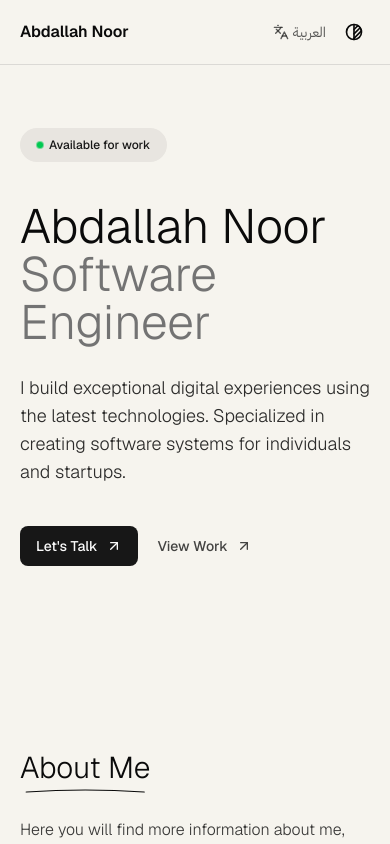
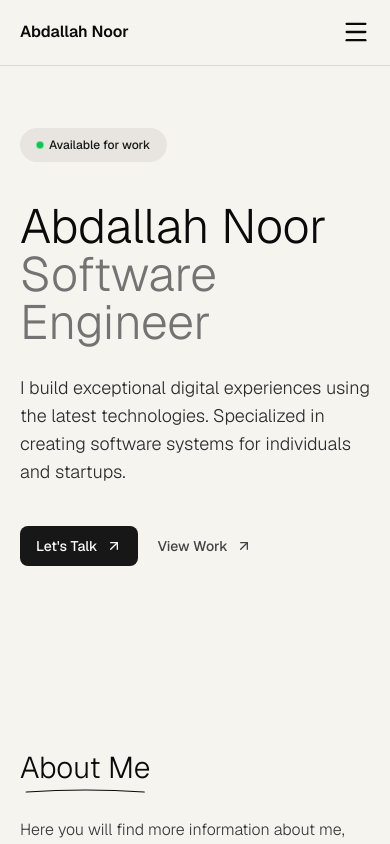
Before and after one commit to abdallanoor/portfolio, a Next.js app: page /en in a window 390 px wide. Shown: the top 844 px of the page. Built offline with nearby package versions, Linux system fonts and the light colour scheme.

Commit message:
fix: enhance header component with mobile menu and active section tracking

```diff
--- a/components/header.tsx
+++ b/components/header.tsx
@@ -1,30 +1,75 @@
 "use client";
 
-import Link from "next/link";
-import React from "react";
+import { useEffect, useMemo, useState } from "react";
 import { Button } from "./ui/button";
 import { useTheme } from "next-themes";
+import { useTranslations } from "next-intl";
+import { Menu, X } from "lucide-react";
 import LocaleSwitcher from "./locale-switcher";
-import { useTranslations } from "next-intl";
 
 export default function Header() {
+  const [isMobileMenuOpen, setIsMobileMenuOpen] = useState(false);
+  const [activeSection, setActiveSection] = useState("");
+
   const t = useTranslations("header");
+  const { setTheme } = useTheme();
 
-  const { setTheme } = useTheme();
+  const navItems = useMemo(
+    () => [
+      { name: t("links.home"), href: "#hero" },
+      { name: t("links.about"), href: "#about" },
+      { name: t("links.projects"), href: "#projects" },
+      { name: t("links.contact"), href: "#contact" },
+    ],
+    [t]
+  );
 
   const toggleTheme = () => {
     setTheme((prevTheme) => (prevTheme === "light" ? "dark" : "light"));
   };
 
-  return (
-    <header className="fixed top-0 left-0 right-0 bg-background border-b z-50">
-      <div className="container">
-        <div className="flex justify-between items-center h-16">
-          <div className="sm:text-lg hover:opacity-80 font-semibold">
-            <Link href="/">{t("name")}</Link>
-          </div>
-          <div className="flex items-center gap-2">
-            <LocaleSwitcher />
+  const scrollToSection = (href: string) => {
+    const element = document.querySelector(href);
+    if (element) {
+      element.scrollIntoView({ behavior: "smooth" });
+      setIsMobileMenuOpen(false);
+    }
+  };
+
+  useEffect(() => {
+    const handleScroll = () => {
+      const sections = navItems.map((item) => item.href.substring(1));
+      const scrollPosition = window.scrollY + 100;
+
+      let found = false;
+
+      for (const section of sections) {
+        const element = document.getElementById(section);
+        if (element) {
+          const offsetTop = element.offsetTop;
+          const offsetHeight = element.offsetHeight;
+
+          if (
+            scrollPosition >= offsetTop &&
+            scrollPosition < offsetTop + offsetHeight
+          ) {
+            setActiveSection(section);
+            found = true;
+            break;
+          }
+        }
+      }
+
+      if (!found) setActiveSection("");
+    };
+
+    window.addEventListener("scroll", handleScroll);
+    handleScroll();
+
+    return () => window.removeEventListener("scroll", handleScroll);
+  }, [navItems]);
+
+  const ThemeToggle = () => (
     <Button
       variant="ghost"
       size="icon"
@@ -53,7 +98,84 @@ export default function Header() {
       </svg>
       <span className="sr-only">{t("toggleTheme")}</span>
     </Button>
+  );
+
+  return (
+    <header className="fixed top-0 left-0 right-0 bg-background border-b z-50">
+      <div>
+        <div className="container flex items-center justify-between h-16">
+          <button
+            onClick={() => scrollToSection("#hero")}
+            className="sm:text-lg hover:opacity-80 font-semibold cursor-pointer"
+          >
+            {t("name")}
+          </button>
+
+          <nav className="hidden md:flex items-center justify-center gap-3 flex-1">
+            {navItems.map((item) => (
+              <Button
+                key={item.name}
+                variant="link"
+                size="sm"
+                onClick={() => scrollToSection(item.href)}
+                className={`hover:no-underline cursor-pointer p-1 transition-all duration-300 ${
+                  activeSection === item.href.substring(1)
+                    ? "text-primary"
+                    : "text-muted-foreground hover:text-primary"
+                }`}
+              >
+                {item.name}
+              </Button>
+            ))}
+          </nav>
+
+          <div className="flex items-center gap-2 ms-auto max-md:hidden">
+            <LocaleSwitcher />
+            <ThemeToggle />
           </div>
+
+          <button
+            className="md:hidden cursor-pointer transition-transform duration-300 active:scale-90"
+            onClick={() => setIsMobileMenuOpen(!isMobileMenuOpen)}
+          >
+            <Menu className="size-7" />
+            <span className="sr-only">{t("menu")}</span>
+          </button>
+        </div>
+
+        <div
+          className={`md:hidden border-t bg-background overflow-hidden transition-all duration-300 ease-in-out ${
+            isMobileMenuOpen
+              ? "max-h-96 opacity-100 translate-y-0"
+              : "max-h-0 opacity-0 -translate-y-2"
+          }`}
+        >
+          <nav className="py-4">
+            <div className="container space-y-2">
+              {navItems.map((item) => (
+                <Button
+                  key={item.name}
+                  size="lg"
+                  variant="ghost"
+                  onClick={() => scrollToSection(item.href)}
+                  className={`w-full transition-all duration-300 active:scale-95 cursor-pointer ${
+                    activeSection === item.href.substring(1)
+                      ? "bg-accent dark:bg-accent/50"
+                      : ""
+                  }`}
+                >
+                  {item.name}
+                </Button>
+              ))}
+            </div>
+
+            <div className="px-4 pt-2 border-t border-border/50 mt-4">
+              <div className="container flex items-center justify-between">
+                <ThemeToggle />
+                <LocaleSwitcher />
+              </div>
+            </div>
+          </nav>
         </div>
       </div>
     </header>
--- a/messages/ar.json
+++ b/messages/ar.json
@@ -5,7 +5,14 @@
   },
   "header": {
     "name": "عبدالله نور",
-    "toggleTheme": "تبديل الثيم"
+    "toggleTheme": "تبديل الثيم",
+    "menu": "القائمة",
+    "links": {
+      "home": "الرئيسية",
+      "about": "نبذة عني",
+      "projects": "المشاريع",
+      "contact": "تواصل معي"
+    }
   },
   "hero": {
     "available": "متاح للعمل",
--- a/messages/en.json
+++ b/messages/en.json
@@ -5,7 +5,14 @@
   },
   "header": {
     "name": "Abdallah Noor",
-    "toggleTheme": "Toggle theme"
+    "toggleTheme": "Toggle theme",
+    "menu": "Menu",
+    "links": {
+      "home": "Home",
+      "about": "About",
+      "projects": "Projects",
+      "contact": "Contact"
+    }
   },
   "hero": {
     "available": "Available for work",
```
Lines whose indentation alone changed are shown as unchanged.
